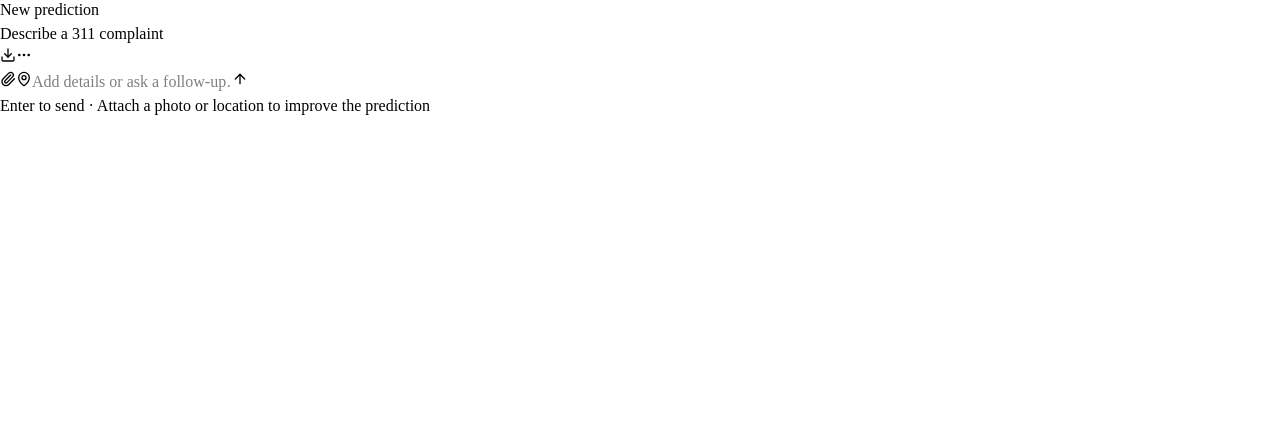
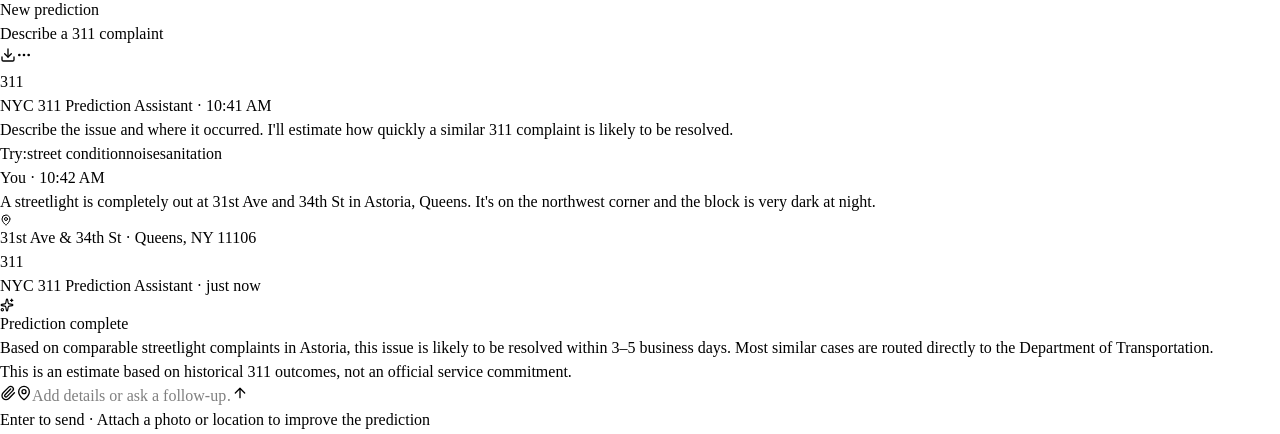
Before and after one commit to ushithila/311-Complaint-Resolution-Speed, a React (Vite) app in the folder my-react-app/: page / in a window 1280 px wide. Shown: the part 286-720 px from the top of the page. Built offline with nearby package versions, Linux system fonts and the light colour scheme; no server answers.

Commit message:
load in mock convo

```diff
--- a/my-react-app/src/App.jsx
+++ b/my-react-app/src/App.jsx
@@ -1,16 +1,37 @@
 import { useState } from 'react'
-import './App.css'
 import ChatPanel from './components/chat/ChatPanel'
 import Sidebar from './components/Sidebar'
 import Header from './components/Header'
+import { sendMessage } from './api'
+
+//testing mock, remove
+import { chatMessages } from './mocks/MockMessages'
 
 function App() {
+  const [messages, setMessages] = useState(chatMessages)
+  const [loading, setLoading] = useState(false)
+  const [error, setError] = useState("")
+
+  async function handleSend(text) {
+    setMessages((m) => [...m, { role: "user", text }])
+    setLoading(true)
+    setError("")
+    try {
+      const { reply } = await sendMessage(text)
+      setMessages((m) => [...m, { role: "assistant", type: "prediction", text: reply }])
+    } catch {
+      setError("Couldn't get a prediction. Try again.")
+    } finally {
+      setLoading(false)
+    }
+  }
+
   return (
     <div className="flex h-screen flex-col">
       <Header />
       <main className="flex min-h-0 flex-1">
         <Sidebar />
-        <ChatPanel />
+        <ChatPanel messages={messages} loading={loading} error={error} onSend={handleSend} />
       </main>
     </div>
   )
--- /dev/null
+++ b/my-react-app/src/api.js
@@ -0,0 +1,23 @@
+// All communication with the FastAPI backend lives here.
+const USE_MOCK = true; // change to false when the backend is running
+const API_URL = import.meta.env.VITE_API_URL ?? "http://localhost:8000";
+
+const MOCK_RESPONSE = {
+  reply: "Based on comparable streetlight complaints in Astoria, this issue is likely to be resolved within 3–5 business days.",
+  prediction: { estimate: "3–5 business days", confidence: 82 },
+};
+
+export async function sendMessage(text) {
+  if (USE_MOCK) {
+    await new Promise((resolve) => setTimeout(resolve, 800));
+    return MOCK_RESPONSE;
+  }
+
+  const res = await fetch(`${API_URL}/chat`, {
+    method: "POST",
+    headers: { "Content-Type": "application/json" },
+    body: JSON.stringify({ message: text }),
+  });
+  if (!res.ok) throw new Error(`Request failed (${res.status})`);
+  return res.json(); // { reply, prediction }
+}
--- a/my-react-app/src/components/chat/AssistantMessage.jsx
+++ b/my-react-app/src/components/chat/AssistantMessage.jsx
@@ -1,6 +1,15 @@
-function AssistantMessage( { text, time, info = [], onInfoClick } ){
+export function Avatar() {
+  return (
+    <div className="grid h-8 w-8 shrink-0 place-items-center rounded-full bg-navy text-[10px] font-bold text-white">
+      311
+    </div>
+  )
+}
+
+function AssistantMessage( { text, time, chips = [], onChipClick } ){
   return (
     <div className="flex gap-3">
+      <Avatar />
       <div className="max-w-[75%]">
         <p className="mb-1 text-xs text-slate-500">
           NYC 311 Prediction Assistant{time && ` · ${time}`}
--- a/my-react-app/src/components/chat/ChatPanel.jsx
+++ b/my-react-app/src/components/chat/ChatPanel.jsx
@@ -4,21 +4,20 @@
 import MessageHistory from "./MessageHistory"
 import InputBar from "./Inputbar"
 
-function ChatPanel( { messages, loading = false, error = "", onSend, title, subtitle }){
+function ChatPanel( { messages = [], loading = false, error = "", onSend, title, subtitle }){
   const [draft, setDraft] = useState("")
 
   function send() {
     const text = draft.trim()
-    if(!text || loading){
-      return (
-        setDraft("")
-      )
-    }
+    if (!text || loading) return
+    setDraft("")
+    onSend?.(text)
   }
 
   return (
     <section className="flex min-h-0 min-w-0 flex-1 flex-col bg-white">
       <ChatHeader title={title} subtitle={subtitle} />
+      <MessageHistory messages={messages} loading={loading} error={error} onInfoClick={setDraft} />
       <InputBar value={draft} onChange={setDraft} onSend={send} disabled={loading} />
     </section>
   )
--- a/my-react-app/src/components/chat/MessageHistory.jsx
+++ b/my-react-app/src/components/chat/MessageHistory.jsx
@@ -1,20 +1,21 @@
 import { useEffect, useRef } from "react";
 import AssistantMessage from "./AssistantMessage";
 import UserMessage from "./UserMessage";
+import PredictionCard from "./PredictionCard";
 
-const Intro = {
+const INTRO = {
     text: "Describe the issue and where it occurred. I'll estimate how quickly a similar 311 complaint is likely to be resolved.",
-    info: ["street condition", "noise", "sanitation"],
+    chips: ["street condition", "noise", "sanitation"],
 }
 
-function renderMessage(message, infoClick) {
-    if(message.role === 'user') return <UserMessage {...message} />
-    if(message.role === 'prediction') return <PredictionCard {...message} />
-    return <AssistantMessage {...message} infoClick={infoClick} />
+function renderMessage(message, onChipClick) {
+    if (message.role === "user") return <UserMessage {...message} />
+    if (message.type === "prediction") return <PredictionCard {...message} />
+    return <AssistantMessage {...message} onChipClick={onChipClick} />
 }
 
-function MessageHistory( { messages, loading, error, onInfoClick } ){
-    const endRed = useRef(null)
+function MessageHistory( { messages = [], loading, error, onChipClick } ){
+    const endRef = useRef(null)
 
     useEffect(() => {
         endRef.current?.scrollIntoView?.({ behavior: "smooth" });
--- a/my-react-app/src/components/chat/PredictionCard.jsx
+++ b/my-react-app/src/components/chat/PredictionCard.jsx
@@ -0,0 +1,26 @@
+import { Sparkles } from "lucide-react";
+import { Avatar } from "./AssistantMessage"
+
+function PredictionCard({ text, time }) {
+  return (
+    <div className="flex gap-3">
+      <Avatar />
+      <div className="max-w-[75%]">
+        <p className="mb-1 text-xs text-slate-500">
+          NYC 311 Prediction Assistant{time && ` · ${time}`}
+        </p>
+        <div className="rounded-xl border border-slate-200 bg-white p-4 shadow-sm">
+          <h3 className="mb-2 flex items-center gap-2 text-sm font-semibold">
+            <Sparkles size={14} className="text-brand" /> Prediction complete
+          </h3>
+          <p className="text-sm">{text}</p>
+          <p className="mt-3 border-t border-slate-200 pt-2 text-xs text-slate-500">
+            This is an estimate based on historical 311 outcomes, not an official service commitment.
+          </p>
+        </div>
+      </div>
+    </div>
+  );
+}
+
+export default PredictionCard
--- a/my-react-app/src/components/chat/UserMessage.jsx
+++ b/my-react-app/src/components/chat/UserMessage.jsx
@@ -1,6 +1,6 @@
 import { MapPin } from "lucide-react"
 
-function UserMessage ({message, time, location}){
+function UserMessage ({text, time, location}){
   return (
     <div className="flex flex-col items-end">
       <p className="mb-1 text-xs text-slate-500">You{time && ` · ${time}`}</p>
--- /dev/null
+++ b/my-react-app/src/mocks/MockMessages.js
@@ -0,0 +1,26 @@
+// Fake conversation matching the Figma frame. Same shape the API will return later.
+export const chatMessages = [
+  {
+    id: 1,
+    role: "assistant",
+    type: "text",
+    time: "10:41 AM",
+    text: "Describe the issue and where it occurred. I'll estimate how quickly a similar 311 complaint is likely to be resolved.",
+    chips: ["street condition", "noise", "sanitation"],
+  },
+  {
+    id: 2,
+    role: "user",
+    type: "text",
+    time: "10:42 AM",
+    text: "A streetlight is completely out at 31st Ave and 34th St in Astoria, Queens. It's on the northwest corner and the block is very dark at night.",
+    location: "31st Ave & 34th St · Queens, NY 11106",
+  },
+  {
+    id: 3,
+    role: "assistant",
+    type: "prediction",
+    time: "just now",
+    text: "Based on comparable streetlight complaints in Astoria, this issue is likely to be resolved within 3–5 business days. Most similar cases are routed directly to the Department of Transportation.",
+  },
+];
```
